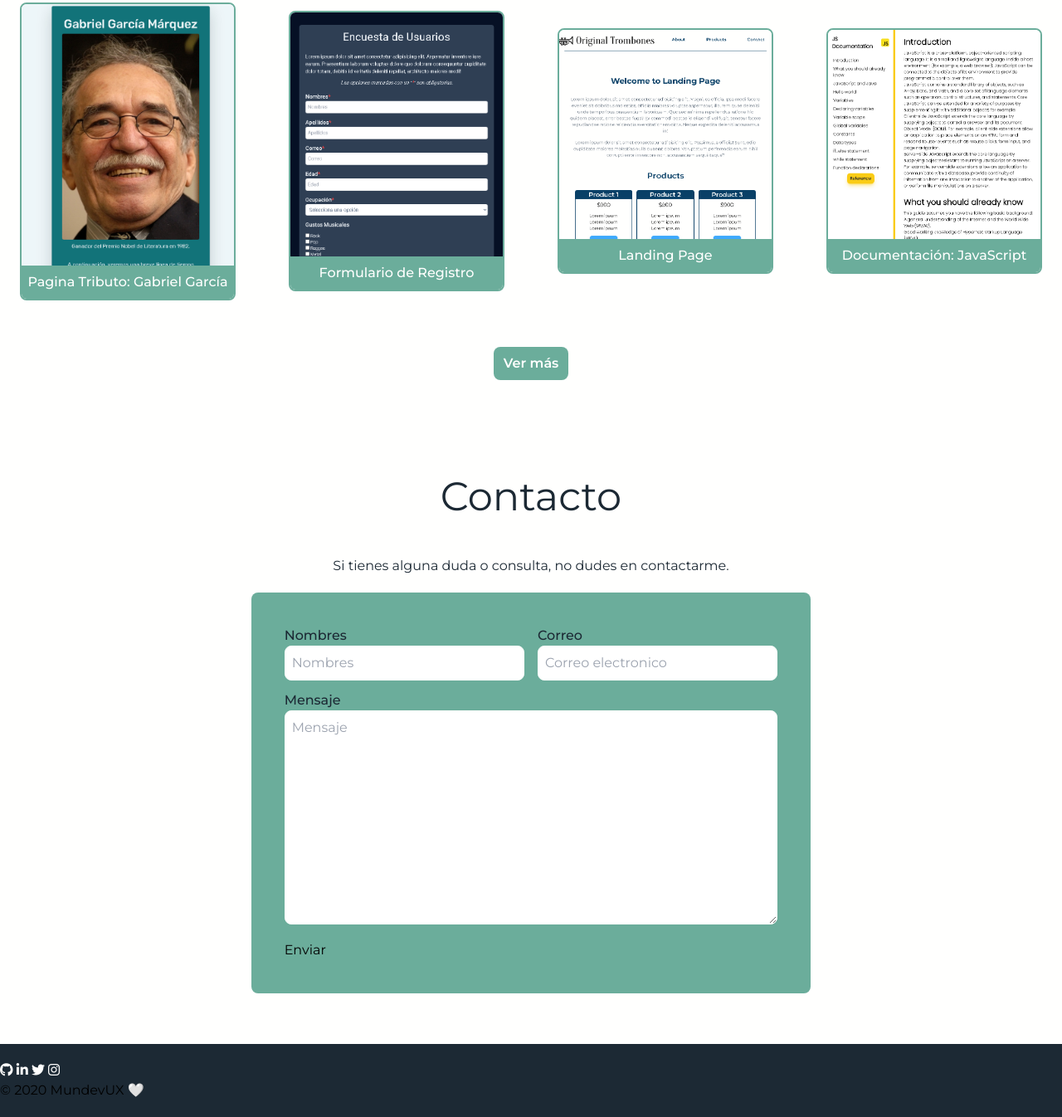
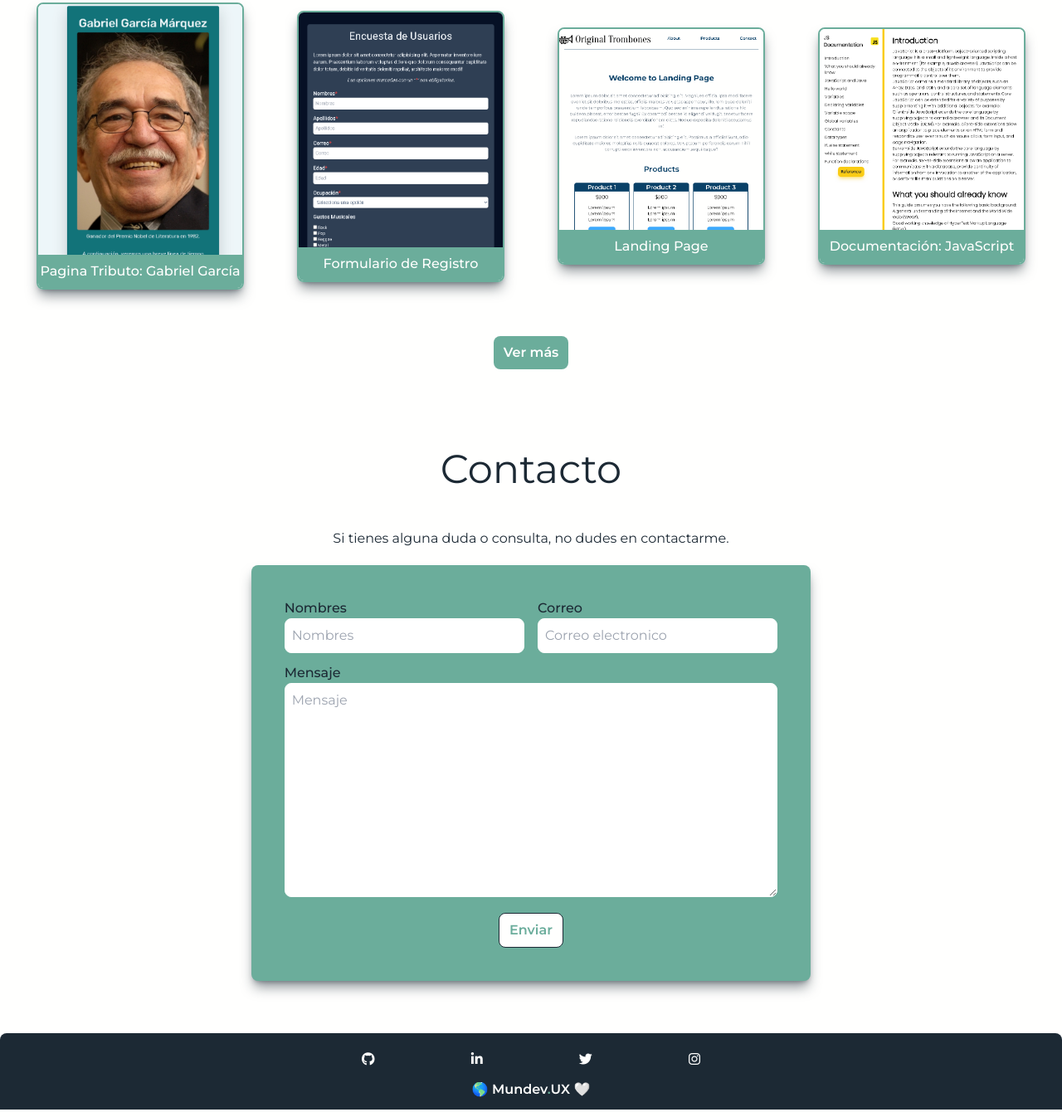
Before and after one commit to mundevux/Personal_Portfolio, a website: page index.html in a window 1280 px wide. Shown: the part 957-2303 px from the top of the page at 83% size. Drawn offline with Linux system fonts and the light colour scheme.

Commit message:
Update index.html

```diff
--- a/index.html
+++ b/index.html
@@ -14,7 +14,7 @@
 </head>
 <body class="font-[Montserrat] bg-main">
     <header class="absolute">
-        <div class="fixed h-16 w-screen top-0 bg-main border-b border-highlight ">
+        <div class="fixed h-16 w-screen top-0 bg-main border-b rounded-b-lg border-highlight  shadow-lg shadow-stroke/50">
             <div class="h-full md:flex md:justify-evenly md:items-center">
                 <div class="text-center">
                     <h1 class="text-2xl font-semibold text-stroke ">Mundev<span class="text-highlight">.</span>UX</h1>
@@ -48,36 +48,38 @@
             </div>
         </section>
         <section id="projects" class="h-auto pt-20 md:pt-20 flex justify-center items-center">
-            <div class="max-h-max">
+            <div class="mx-5  max-h-max">
                 <h2 class="text-stroke text-5xl text-center mb-8">Mis proyectos</h2>
                 <div class="grid md:grid-cols-4 md:grid-flow-col gap-4 w-full items-center">
-                    <a href="https://mundevux.github.io/Pagina_Tributo/" target="_blank" rel="noopener noreferrer" class="mx-6 max-h-max border-2 border-highlight rounded-lg">
+                    <a href="https://mundevux.github.io/Pagina_Tributo/" target="_blank" rel="noopener noreferrer" class="mx-6 max-h-max border-2 border-highlight rounded-lg  shadow-lg shadow-stroke/50">
                         <img src="./dist/img/Tribute Page_Gabriel García.png" alt="Página Tributo" class="rounded-t-md">
                         <p class="bg-highlight text-center text-l text-main font-medium py-2 rounded-b-md">Pagina Tributo: Gabriel García</p>
                     </a>
-                    <a href="https://mundevux.github.io/Formulario/" target="_blank" rel="noopener noreferrer" class="mx-6 max-h-max border-2 border-highlight rounded-lg">
+                    <a href="https://mundevux.github.io/Formulario/" target="_blank" rel="noopener noreferrer" class="mx-6 max-h-max border-2 border-highlight rounded-lg shadow-lg shadow-stroke/50">
                         <img src="./dist/img/Formulario.png" alt="Formulario" class="rounded-t-md">
                         <p class="bg-highlight text-center text-l text-main font-medium py-2 rounded-b-md">Formulario de Registro</p>
                     </a>
-                    <a href="mundevux.github.io/landing_page/" target="_blank" rel="noopener noreferrer" class="mx-6 max-h-max border-2 border-highlight rounded-lg">
+                    <a href="mundevux.github.io/landing_page/" target="_blank" rel="noopener noreferrer" class="mx-6 max-h-max border-2 border-highlight rounded-lg shadow-lg shadow-stroke/50">
                         <img src="./dist/img/Landing_Page.png" alt="Landing Page" class="rounded-t-md">
                         <p class="bg-highlight text-center text-l text-main font-medium py-2 rounded-b-md">Landing Page</p>
                     </a>
-                    <a href="mundevux.github.io/documentation_page/" target="_blank" rel="noopener noreferrer" class="mx-6 max-h-max border-2 border-highlight rounded-lg">
+                    <a href="mundevux.github.io/documentation_page/" target="_blank" rel="noopener noreferrer" class="mx-6 max-h-max border-2 border-highlight rounded-lg shadow-lg shadow-stroke/50">
                         <img src="./dist/img/Documentation_Page.png" alt="Documentation Page" class="rounded-t-md">
                         <p class="bg-highlight text-center text-l text-main font-medium py-2 rounded-b-md">Documentación: JavaScript</p>
                     </a>
                 </div>
                 <div class="w-full flex justify-center mt-14">
-                    <button class="bg-highlight py-2 px-3 rounded-lg hover:bg-stroke text-main hover:text-main font-semibold">Ver más</button>
+                    <a href="https://github.com/mundevux" target="_blank" rel="noopener noreferrer">
+                        <button class="bg-highlight py-2 px-3 rounded-lg hover:bg-stroke text-main hover:text-main font-semibold">Ver más</button>
+                    </a>
                 </div>
             </div>
         </section>
-        <section id="contact" class="h-screen pt-16 md:pt-14 flex justify-center items-center">
-            <div class="mx-5">
+        <section id="contact" class="h-screen pt-20 md:pt-20 pb-12 flex justify-center items-center">
+            <div class="mx-5 max-h-max">
                 <h2 class="text-stroke text-5xl text-center mb-4">Contacto</h2>
                 <p class="text-stroke text-center pt-8 pb-5">Si tienes alguna duda o consulta, no dudes en contactarme.</p>
-                <form action="mailto:camiloandres174@gmail.com" class="bg-highlight p-10 rounded-lg">
+                <form action="mailto:camiloandres174@gmail.com" class="bg-highlight p-10 rounded-lg shadow-lg shadow-stroke/50">
                     <div class="grid md:grid-cols-2 md:gap-4">
                         <div class="pb-3">
                             <label for="name" class="text-stroke text-l font-medium">Nombres</label>
@@ -92,27 +94,25 @@
                         <label for="mensaje" class="text-stroke text-l font-medium pb-2">Mensaje</label>
                         <textarea name="mensaje" id="mensaje" cols="30" rows="10" placeholder="Mensaje" class="border border-main rounded-lg p-2 w-full"></textarea>
                     </div>
-                    <button>Enviar</button>
+                    <div class="w-full flex justify-center">
+                        <button class="bg-main border border-stroke py-2 px-3 rounded-lg hover:bg-stroke text-highlight hover:text-main font-semibold">Enviar</button>
+                    </div>
                 </form>
             </div>
         </section>
-        <footer class="bg-stroke h-30">
-            <div class="h-full w-full py-5">
-                <div class="text-main">
+        <footer class="bg-stroke h-30 rounded-t-lg">
+            <div class="h-full w-full pt-5 pb-3">
+                <div class="text-main flex justify-evenly mx-auto md:w-3/6">
                     <a href="https://github.com/mundevux" id="profile-link"><i class="fab fa-github"></i></a>
                     <a href="https://www.linkedin.com/in/cacuitiva/"><i class="fab fa-linkedin-in"></i></a>
                     <a href="https://twitter.com/MundevUx"><i class="fab fa-twitter"></i></a>
                     <a href="https://www.instagram.com/mundev.ux/"><i class="fab fa-instagram"></i></a>
                 </div>
-                <div>
-                    <p>&copy; 2020 MundevUX 🤍</p>
+                <div class="mt-3">
+                    <p class="text-main font-semibold text-center">🌎 Mundev<span class="text-highlight">.</span>UX 🤍</p>
                 </div>
             </div>
         </footer>
     </main>
 </body>
 </html>
-
-<!-- Path: index.html
-desarrollador web y diseñador gráfico.
--->
```
Also changed, not shown: dist/output.css.
